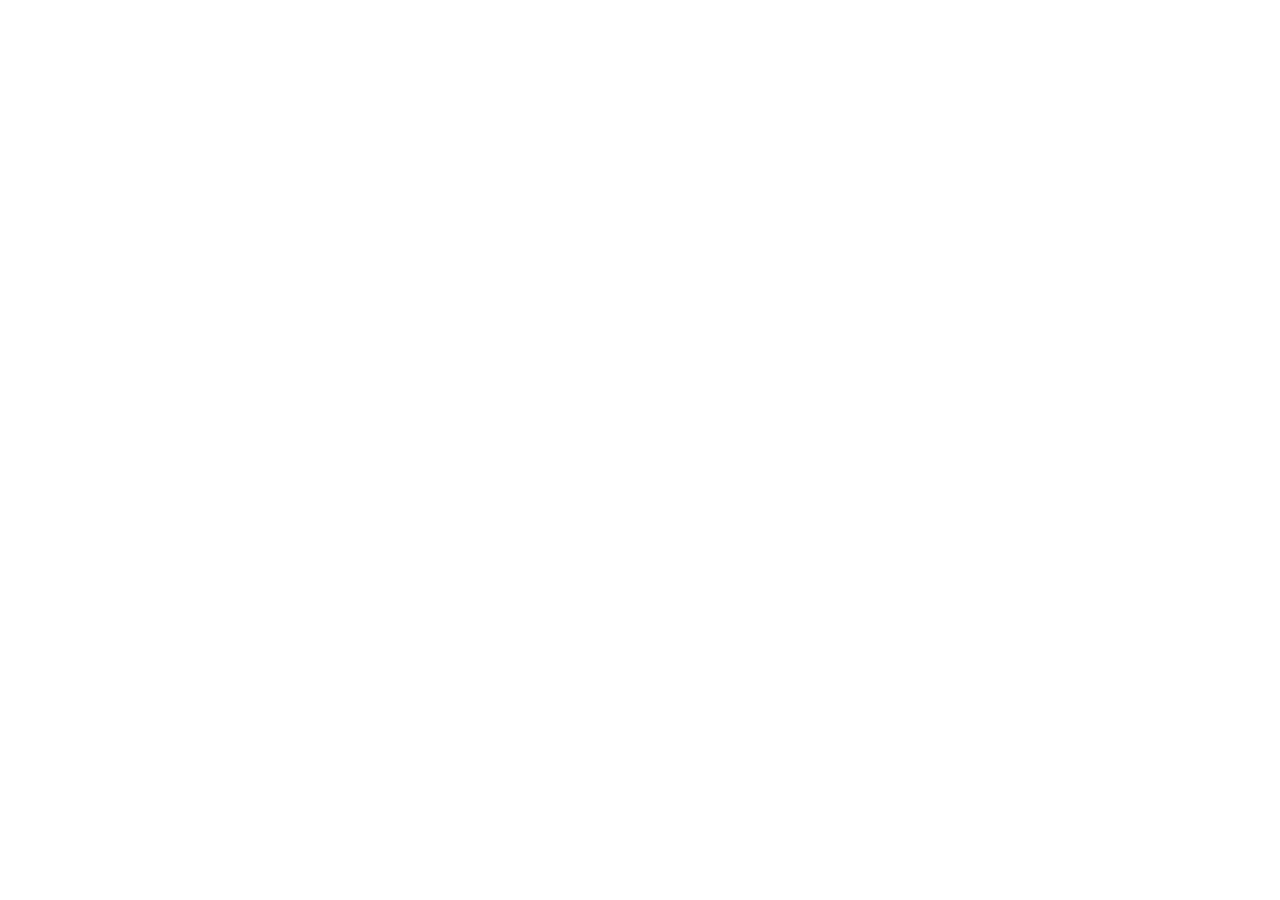
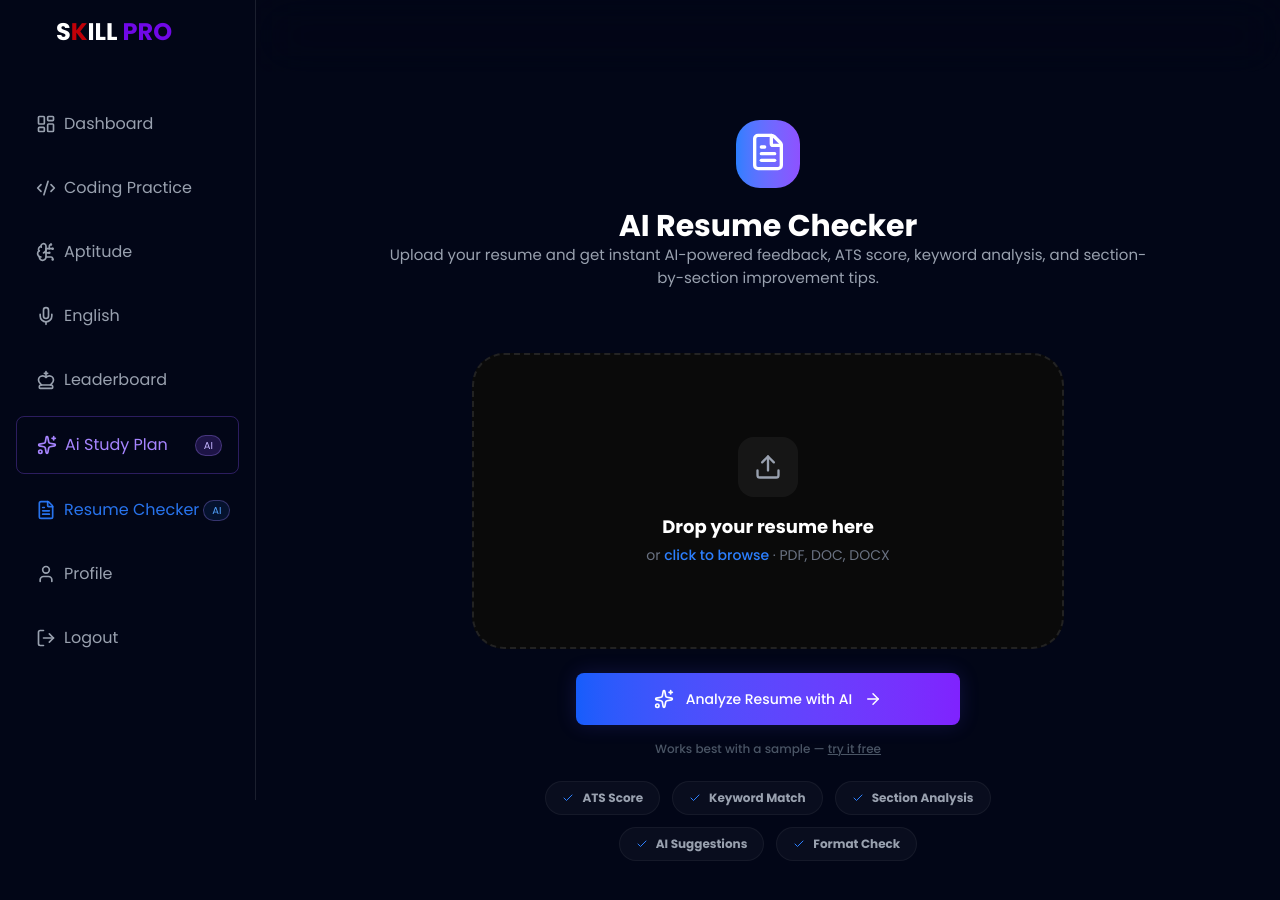
Before and after one commit to awadi99/Skill-Pro, a React (Vite) app in the folder Frontend/: page /dashboard/airesume in a window 1280 px wide. Before the commit this address had no page. Shown: the top 900 px of the page. Before the commit the page ends 800 px from the top, so only its background shows below. Built offline with nearby package versions, Linux system fonts and the light colour scheme.

Commit message:
add new page AiResumeChecker

```diff
--- a/Frontend/src/App.jsx
+++ b/Frontend/src/App.jsx
@@ -13,6 +13,7 @@
 import Profile from "./pages/Profile";
 import EditProfile from "./components/profile/EditProfile";
 import AiStudyPlan from "./pages/AiStudyPlan";
+import AIResumeChecker from "./pages/AIResumeChecker";
 
 export default function App() {
   return (
@@ -33,6 +34,7 @@
           <Route path="profile" element={<Profile />} />
           <Route path="profile/edit" element={<EditProfile/>}/>
           <Route path = 'aiplan' element={<AiStudyPlan/>}/>
+          <Route path='airesume' element={<AIResumeChecker/>}/>
         </Route>
       </Routes>
     </>
--- /dev/null
+++ b/Frontend/src/components/aiResumeChecker/ResumeUploader.jsx
@@ -0,0 +1,78 @@
+import React, { useRef, useState } from 'react';
+import { Upload, Sparkles, ArrowRight, Check } from 'lucide-react';
+import { motion } from 'framer-motion';
+import Input from '../ui/Input';
+import Button from '../ui/Button';
+
+export default function ResumeUploader() {
+    const fileInputRef = useRef(null);
+    const [isDragging, setIsDragging] = useState(false);
+
+    const features = [
+        "ATS Score", "Keyword Match", "Section Analysis",
+        "AI Suggestions", "Format Check"
+    ];
+
+    return (
+        <div className="flex flex-col items-center p-6 sm:p-10 space-y-6 w-full max-w-2xl mx-auto ">
+
+            {/* 1. Medium Dropzone - Perfect for Desktop & Tablet */}
+            <div
+                onClick={() => fileInputRef.current.click()}
+                onDragOver={(e) => { e.preventDefault(); setIsDragging(true); }}
+                onDragLeave={() => setIsDragging(false)}
+                className={`
+                    w-full aspect-[2/1] rounded-[2rem] border-2 border-dashed transition-all duration-300
+                    flex flex-col items-center justify-center cursor-pointer p-6
+                    ${isDragging ? 'border-blue-500 bg-blue-500/5' : 'border-white/10 bg-[#0a0a0a] hover:border-white/20'}
+                `}
+            >
+                <Input
+                    type="file"
+                    ref={fileInputRef}
+                    className="hidden"
+                    accept=".pdf,.doc,.docx"
+                />
+
+                <div className="p-4 bg-white/5 rounded-2xl mb-4">
+                    <Upload className="text-gray-400" size={28} />
+                </div>
+
+                <div className="text-center">
+                    <h2 className="text-white text-lg font-bold">Drop your resume here</h2>
+                    <p className="text-gray-500 text-sm mt-1">
+                        or <span className="text-blue-500 font-medium">click to browse</span> · PDF, DOC, DOCX
+                    </p>
+                </div>
+            </div>
+
+            {/* 2. Action Button - Strong but not overwhelming */}
+            <div className="w-full max-w-sm flex flex-col items-center gap-4">
+                <Button
+                    className="relative group w-full flex items-center justify-center gap-3 py-4 rounded-2xl bg-gradient-to-r from-blue-600 to-violet-600 text-white font-bold text-md shadow-[0_0_20px_rgba(79,70,229,0.2)]"
+                >
+                    <Sparkles size={20} />
+                    <span>Analyze Resume with AI</span>
+                    <ArrowRight size={18} />
+                </Button>
+
+                <p className="text-gray-600 text-xs font-medium">
+                    Works best with a sample — <span className="underline cursor-pointer hover:text-gray-400">try it free</span>
+                </p>
+            </div>
+
+            {/* 3. Feature Chips - Clean Grid */}
+            <div className="flex flex-wrap justify-center gap-3">
+                {features.map((feature, i) => (
+                    <div
+                        key={i}
+                        className="flex items-center gap-2 px-4 py-2 rounded-full bg-white/[0.03] border border-white/5 text-gray-400 text-xs font-bold"
+                    >
+                        <Check size={12} className="text-blue-500" />
+                        {feature}
+                    </div>
+                ))}
+            </div>
+        </div>
+    );
+}
--- a/Frontend/src/components/sidebar/navItems.js
+++ b/Frontend/src/components/sidebar/navItems.js
@@ -52,7 +52,7 @@
 
     {
         name: "Resume Checker",
-        path: "/dashboard/ai",
+        path: "/dashboard/airesume",
         icon: FileText,
         high: true,
         badges: "AI",
--- /dev/null
+++ b/Frontend/src/pages/AIResumeChecker.jsx
@@ -0,0 +1,33 @@
+import { FileText } from "lucide-react";
+import ResumeUploader from "../components/aiResumeChecker/ResumeUploader";
+export default function AIResumeChecker() {
+
+    return (
+        <>
+            <div className="flex justify-center">
+                <div className="w-full max-w-3xl space-y-6">
+
+                    <div className="flex-col items-center justify-center w-full max-w-7xl ">
+                        <div className="  ">
+                            <p className="mx-auto  bg-gradient-to-r from-blue-500 to-violet-500 h-17 w-16 px-3 py-3 rounded-3xl m-5 "><FileText size={40} color="white" /></p>
+
+                            <p className="text-md sm:text-3xl font-bold text-white  text-center">AI Resume Checker</p>
+                        </div>
+                        <p className="text-gray-400 text-center text-md sm:text-[15px]">
+                        Upload your resume and get instant AI-powered feedback, ATS score, keyword analysis, and section-by-section improvement tips.
+                        </p>
+                    </div>
+
+                    <ResumeUploader/>
+
+
+
+
+
+
+                </div>
+            </div>
+
+        </>
+    )
+}
--- a/Frontend/src/pages/Leaderboard.jsx
+++ b/Frontend/src/pages/Leaderboard.jsx
@@ -9,7 +9,7 @@
             <div className="w-full max-w-3xl space-y-6">
 
                 <div className="flex-col items-center justify-center w-full max-w-7xl ">
-                    <div className="mt-10  ">
+                    <div className="  ">
                         <p className="mx-auto bg-orange-400/15 h-25 w-25 p-5 rounded-full mb-5 "><CrownIcon size={60} color="ORANGE"  /></p>
 
                         <p className="text-3xl sm:text-3xl font-bold text-white  text-center">Global Leaderboard</p>
```
Also changed, not shown: Frontend/src/components/aiResumeChecker/Loading.jsx (added), Frontend/src/pages/AiStudyPlan.jsx (line endings or trailing spaces).
